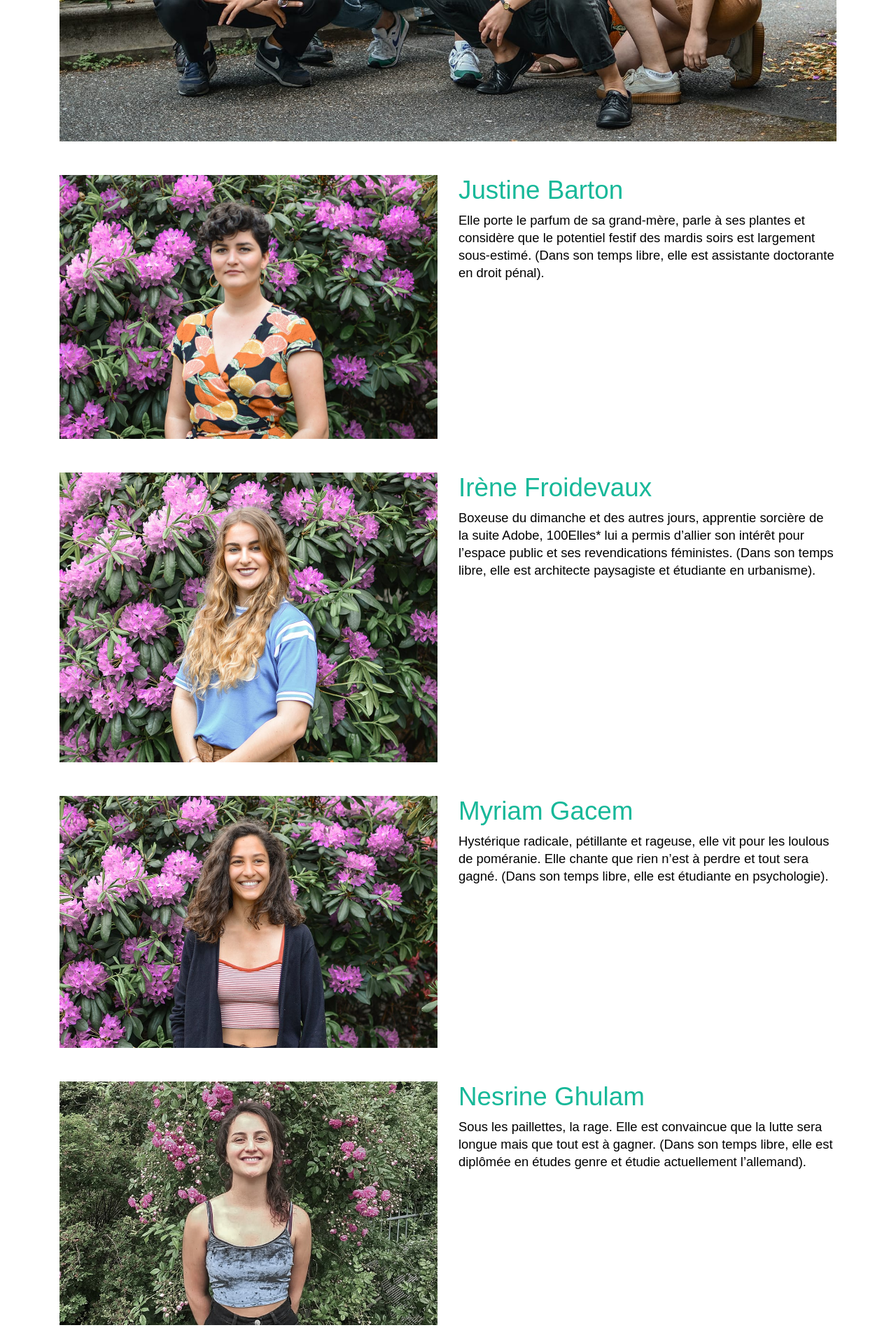
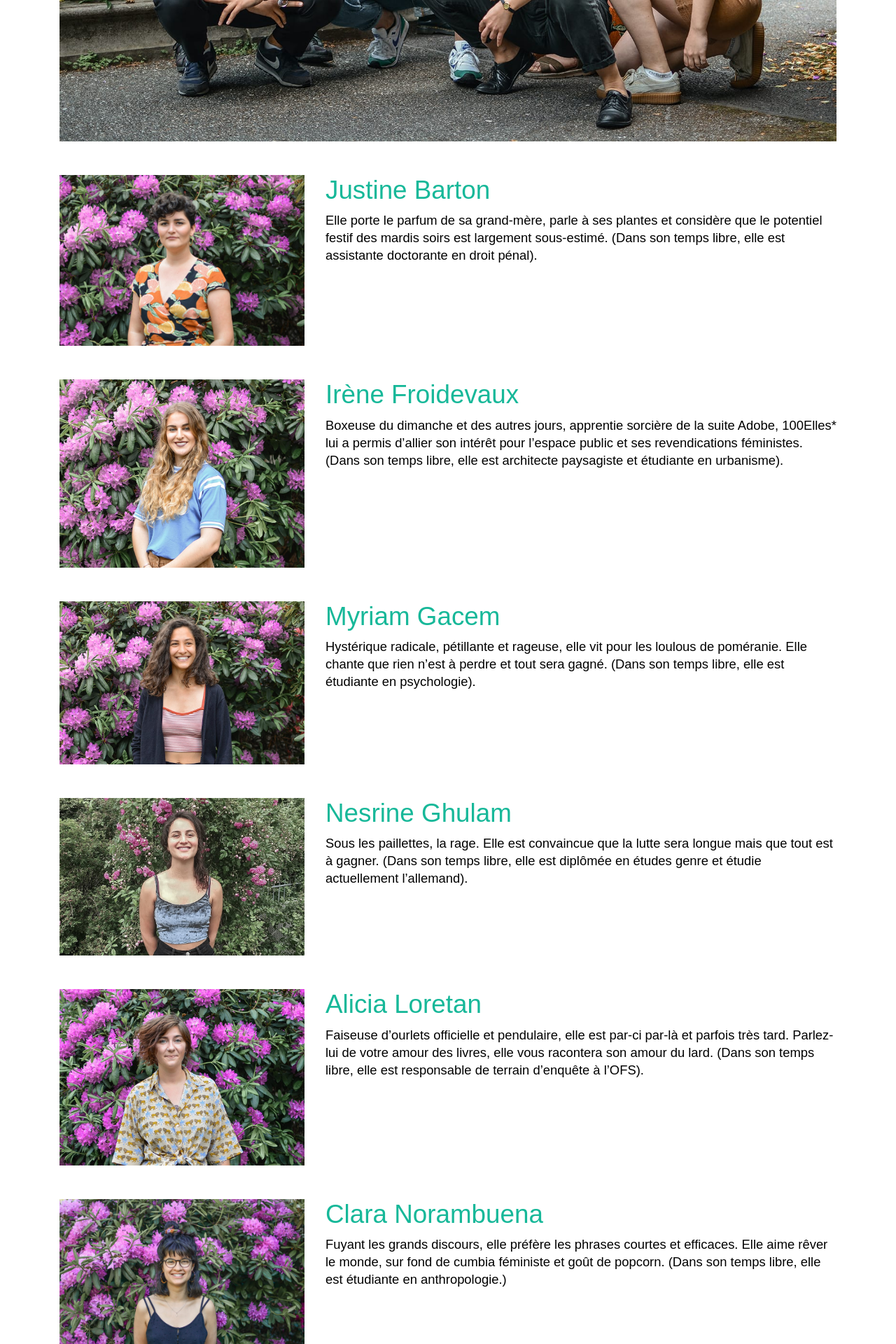
Before and after one commit to larucheio/100elles.ch, a Jekyll site: the page built from lescouade/equipe/index.html, in a window 1280 px wide. Shown: the part 854-2774 px from the top of the page at 70% size. Built offline with Jekyll 4.4.1, drawn with Linux system fonts in a browser that asks for light colours.

Commit message:
Photo perso plus petites

```diff
--- a/_includes/equipe.html
+++ b/_includes/equipe.html
@@ -1,5 +1,5 @@
 <div class="row mt-5">
-  <div class="col-12 col-md">
+  <div class="col-12 col-md-4">
     <img src="{{ include.image }}" alt="{{ include.name }}" class="img-fluid">
   </div>
   <div class="col-12 col-md mt-3 mt-md-0">
```
